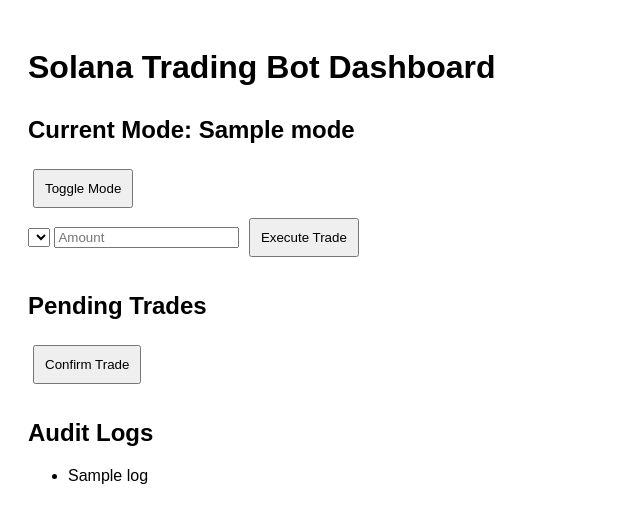
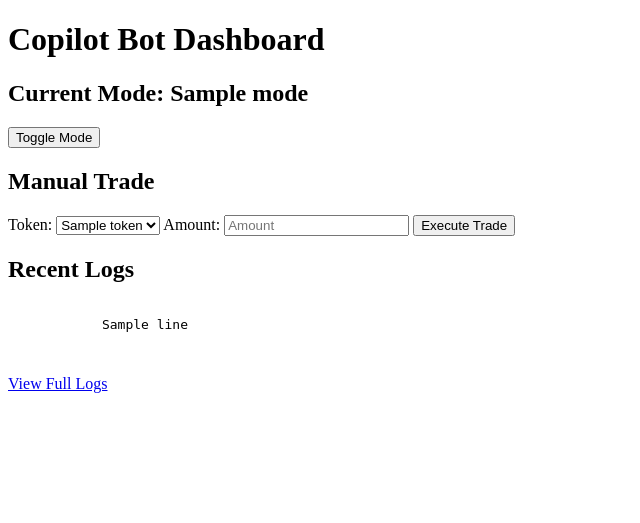
Before and after one commit to KIILLSTAR/COPILOT-BOT, a Flask app: template dashboard/templates/index.html in a window 1280 px wide. Shown: the top 523 px of the page, without its empty margins (0-640 px from the left). Run offline with Flask 3, Linux system fonts and the light colour scheme; the template is opened without the code that fills it: most values are stand-ins (such as "Sample title", 1, 10 or a date in 2020); lists and menus that the app fills with data are empty.

Commit message:
Update index.html

```diff
--- a/dashboard/templates/index.html
+++ b/dashboard/templates/index.html
@@ -1,43 +1,40 @@
+<!-- templates/index.html -->
+
 <!DOCTYPE html>
 <html>
 <head>
-    <title>Solana Bot Dashboard</title>
-    <style>
-        body { font-family: sans-serif; padding: 20px; }
-        button { margin: 5px; padding: 10px; }
-        h2 { margin-top: 30px; }
-    </style>
+    <title>Copilot Bot Dashboard</title>
 </head>
 <body>
-    <h1>Solana Trading Bot Dashboard</h1>
+    <h1>Copilot Bot Dashboard</h1>
 
     <h2>Current Mode: {{ mode }}</h2>
     <form action="/toggle_mode" method="post">
         <button type="submit">Toggle Mode</button>
     </form>
 
+    <h2>Manual Trade</h2>
     <form action="/manual_trade" method="post">
-    <select name="token">
-        {% for token in TOKEN_LIST %}
-            <option value="{{ token }}">{{ token }}</option>
-        {% endfor %}
-    </select>
-    <input type="number" name="amount" step="0.01" placeholder="Amount">
-    <button type="submit">Execute Trade</button>
+        <label for="token">Token:</label>
+        <select name="token" id="token">
+            {% for token in tokens %}
+                <option value="{{ token }}">{{ token }}</option>
+            {% endfor %}
+        </select>
+
+        <label for="amount">Amount:</label>
+        <input type="number" name="amount" step="0.01" placeholder="Amount">
+
+        <button type="submit">Execute Trade</button>
     </form>
 
-    <h2>Pending Trades</h2>
-    <form action="/confirm_trade" method="post">
-        <input type="hidden" name="token" value="SOL">
-        <input type="hidden" name="action" value="buy">
-        <button type="submit">Confirm Trade</button>
-    </form>
+    <h2>Recent Logs</h2>
+    <pre>
+        {% for line in logs %}
+            {{ line }}
+        {% endfor %}
+    </pre>
 
-    <h2>Audit Logs</h2>
-    <ul>
-        {% for log in logs %}
-            <li>{{ log }}</li>
-        {% endfor %}
-    </ul>
+    <a href="/logs">View Full Logs</a>
 </body>
 </html>
```
